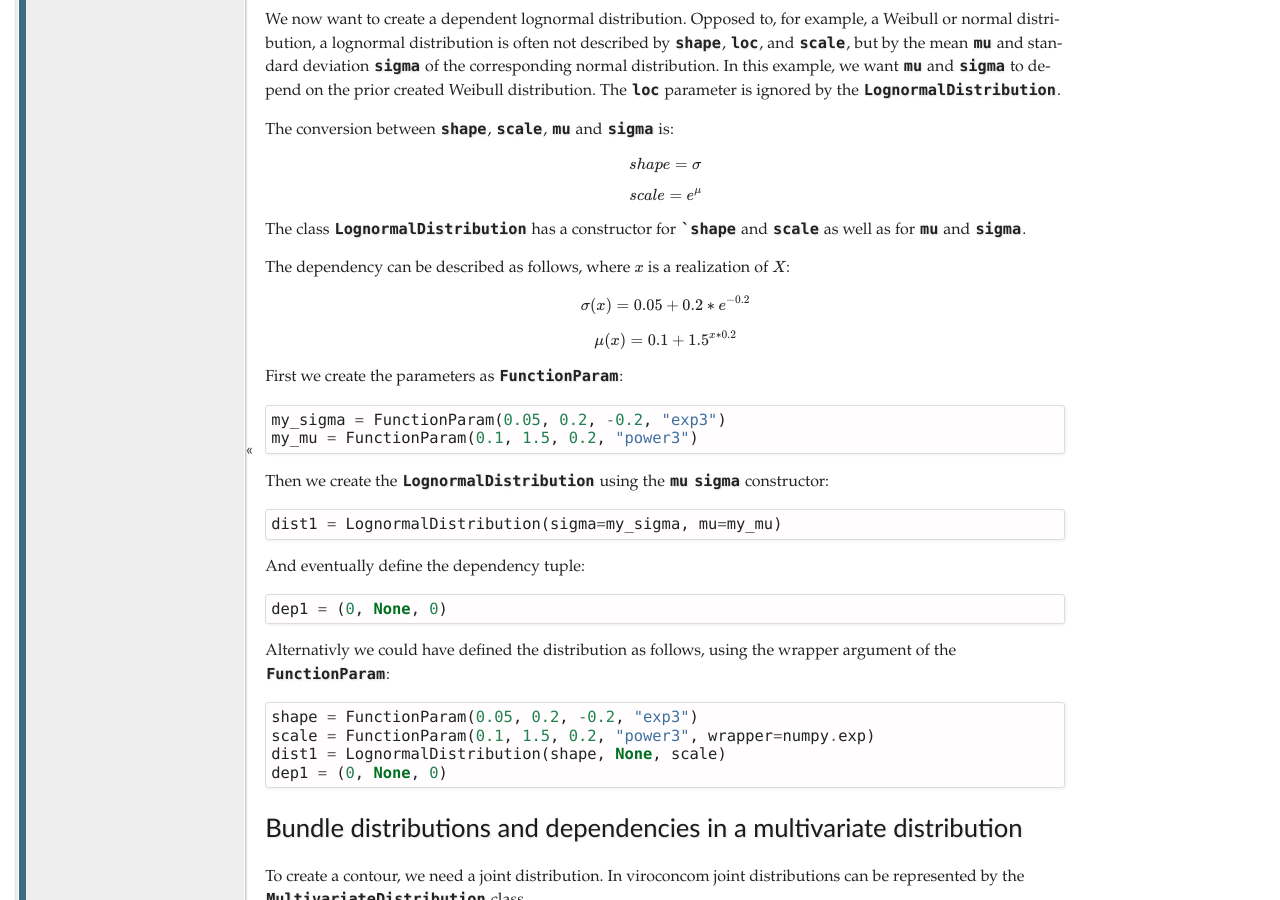
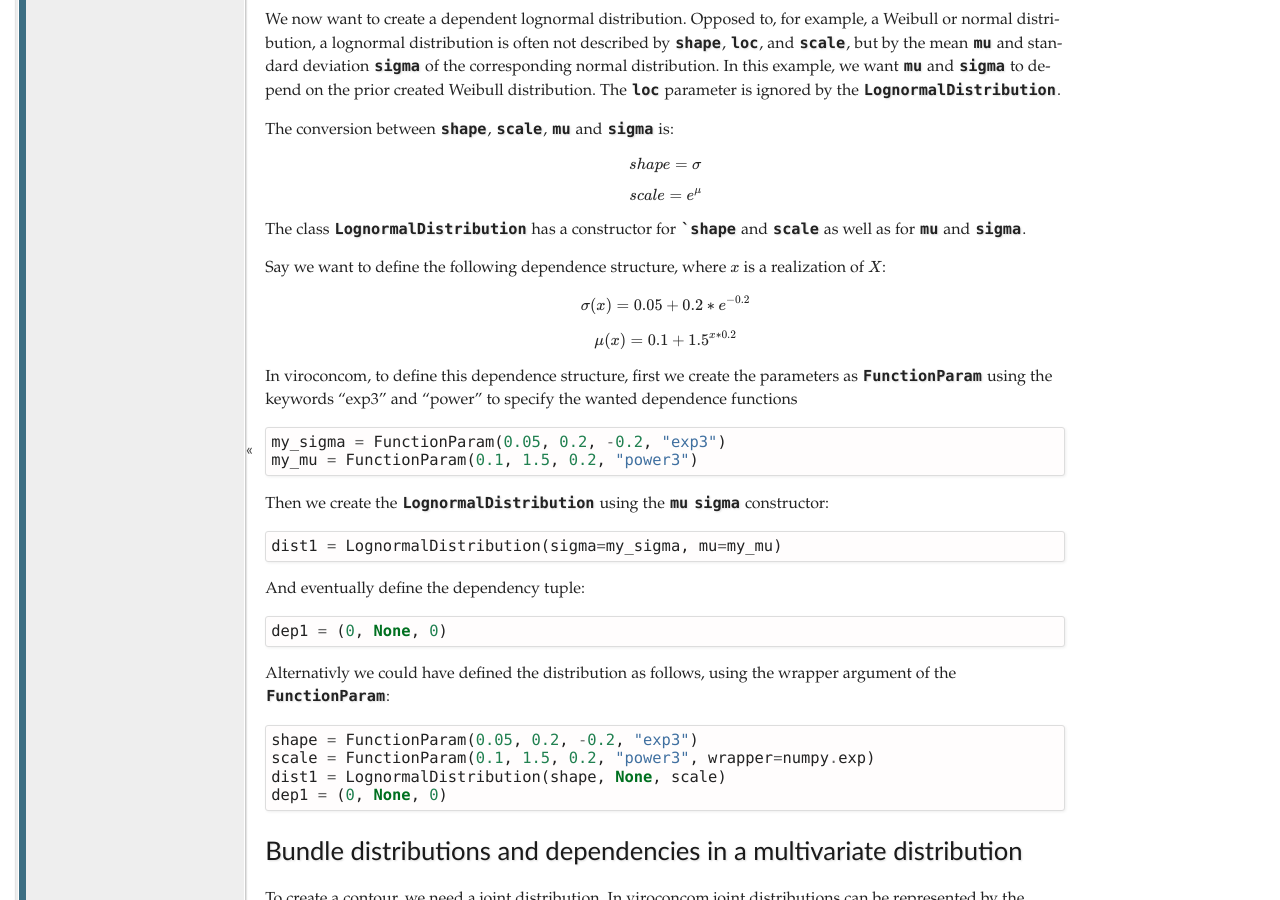
Before and after one commit to virocon-organization/virocon, a Sphinx documentation site: the page built from docs/jointdistribution_and_contours.rst, in a window 1280 px wide and 900 px high, scrolled down 2540 px. Built offline with Sphinx 7.4.7, drawn with Linux system fonts in a browser that asks for light colours.

Commit message:
Improve text.

````diff
--- a/docs/jointdistribution_and_contours.rst
+++ b/docs/jointdistribution_and_contours.rst
@@ -160,7 +160,7 @@ The conversion between ``shape``, ``scale``, ``mu`` and ``sigma`` is:
 The class :class:`~viroconcom.distribution.LognormalDistribution` has a
 constructor for ```shape`` and ``scale`` as well as for ``mu`` and ``sigma``.
 
-The dependency can be described as follows, where :math:`x` is a
+Say we want to define the following dependence structure, where :math:`x` is a
 realization of :math:`X`:
 
 .. math::
@@ -169,7 +169,9 @@ realization of :math:`X`:
 .. math::
     \mu(x) = 0.1 + 1.5^{x * 0.2}
 
-First we create the parameters as :class:`~viroconcom.params.FunctionParam`::
+In viroconcom, to define this dependence structure, first we create the
+parameters as :class:`~viroconcom.params.FunctionParam` using the keywords
+"exp3" and "power" to specify the wanted dependence functions ::
 
     my_sigma = FunctionParam(0.05, 0.2, -0.2, "exp3")
     my_mu = FunctionParam(0.1, 1.5, 0.2, "power3")
````
